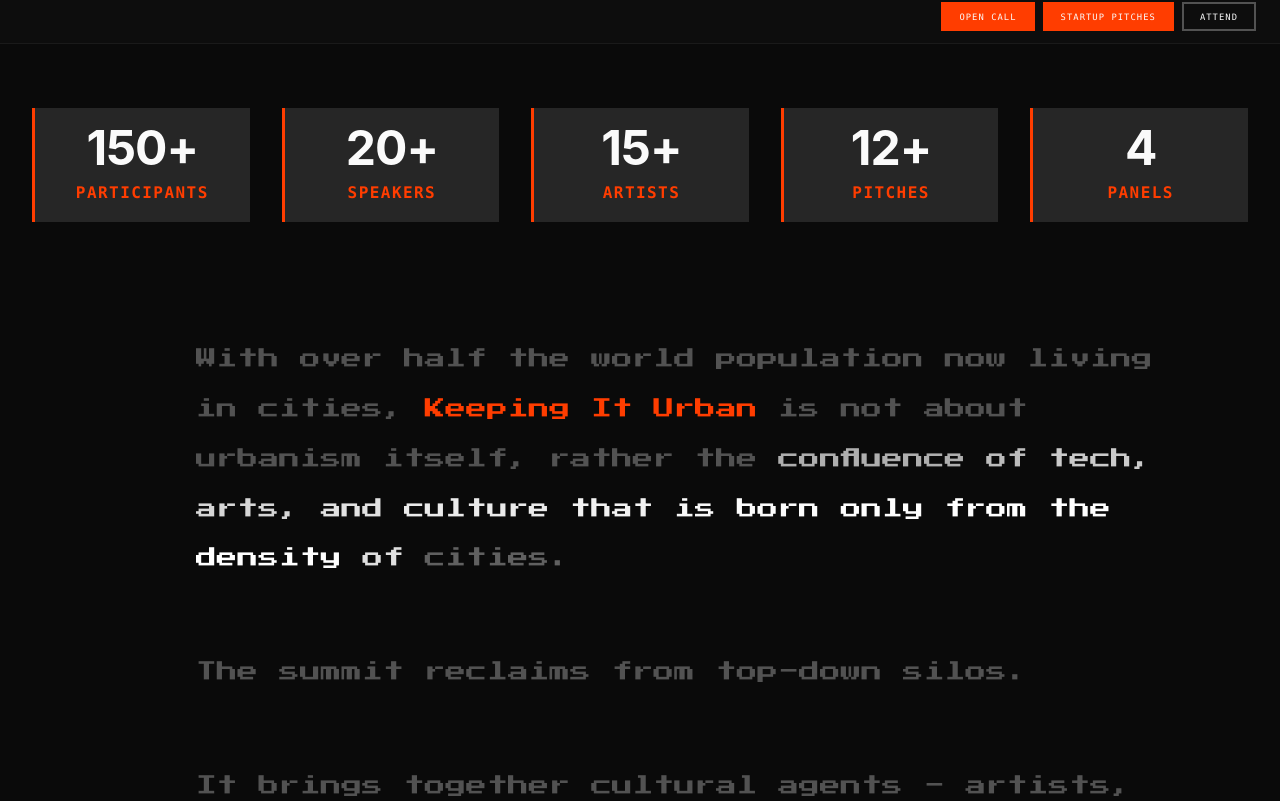
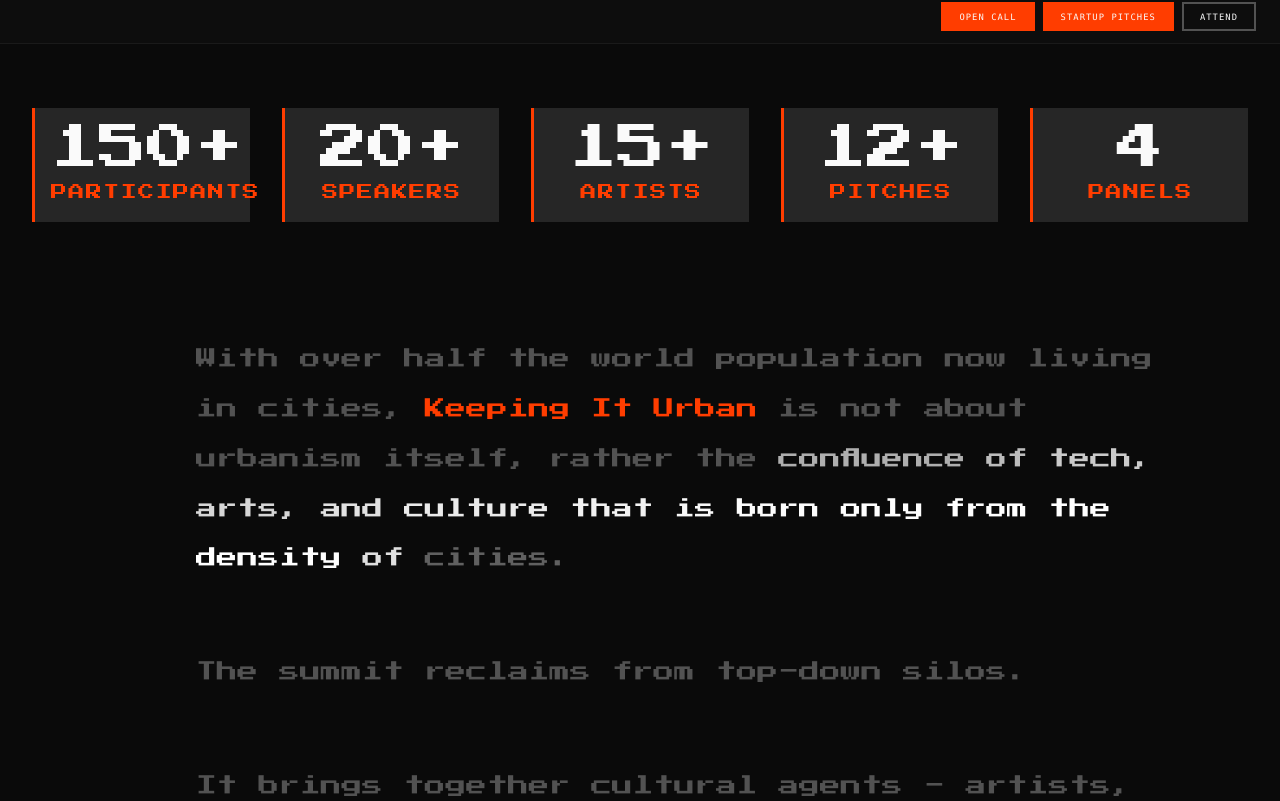
Before and after one commit to atmikapai13/keepingurban, a React (Vite) app: page / in a window 1280 px wide. Shown: the part 759-1560 px from the top of the page. Built offline with nearby package versions, Linux system fonts and the light colour scheme; a web font is replaced by a local one.

Commit message:
lead organisers duh

```diff
--- a/src/App.css
+++ b/src/App.css
@@ -444,11 +444,11 @@
 
 .signal-number {
   display: block;
-  font-family: var(--font-display);
-  font-size: 4.5rem;
-  font-weight: 700;
+  font-family: 'Press Start 2P', cursive;
+  font-size: 3rem;
+  font-weight: 400;
   line-height: 1;
-  letter-spacing: -0.02em;
+  letter-spacing: 0;
   margin-bottom: var(--space-sm);
   color: var(--white);
 }
@@ -463,8 +463,9 @@
 }
 
 .signal-title {
-  font-size: 1.3rem;
-  font-weight: 600;
+  font-family: 'Press Start 2P', cursive;
+  font-size: 0.7rem;
+  font-weight: 400;
   color: var(--accent);
 }
 
--- a/src/App.jsx
+++ b/src/App.jsx
@@ -612,14 +612,14 @@
               <img src="/team/atmika.png" alt="Atmika Pai" className="team-member-photo" />
             </a>
             <a href="https://www.linkedin.com/in/atmikapai/" target="_blank" rel="noopener noreferrer" className="team-member-name">Atmika Pai</a>
-            <p className="team-member-role">Co-Organiser</p>
+            <p className="team-member-role">Lead Organiser</p>
           </div>
           <div className="team-member">
             <a href="https://www.linkedin.com/in/michelle-hui/" target="_blank" rel="noopener noreferrer">
               <img src="/team/michelle.png" alt="Michelle Hui" className="team-member-photo" />
             </a>
             <a href="https://www.linkedin.com/in/michelle-hui/" target="_blank" rel="noopener noreferrer" className="team-member-name">Michelle Hui</a>
-            <p className="team-member-role">Co-Organiser</p>
+            <p className="team-member-role">Lead Organiser</p>
           </div>
           <div className="team-member">
             <a href="https://tech.cornell.edu/people/wendy-ju/" target="_blank" rel="noopener noreferrer">
```
